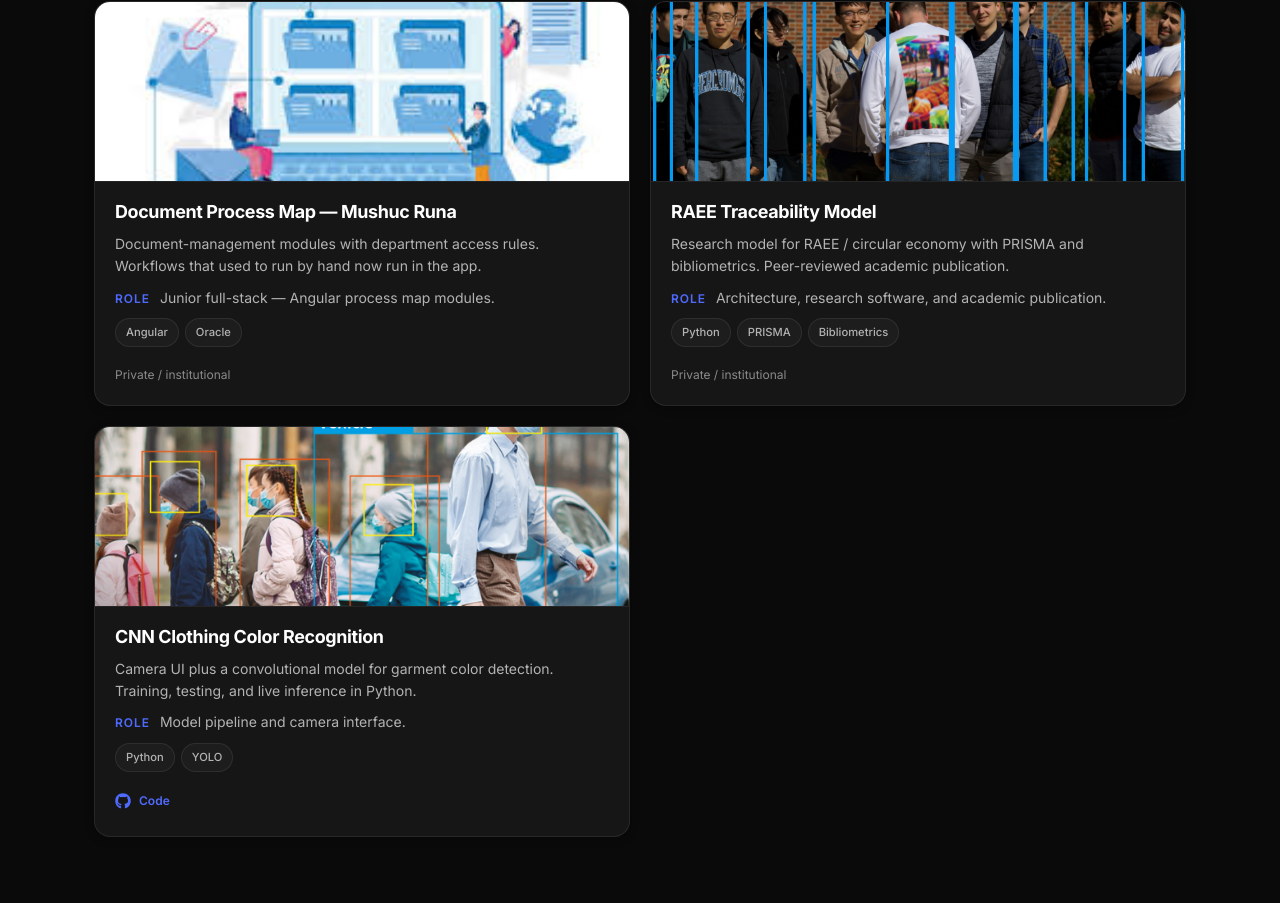
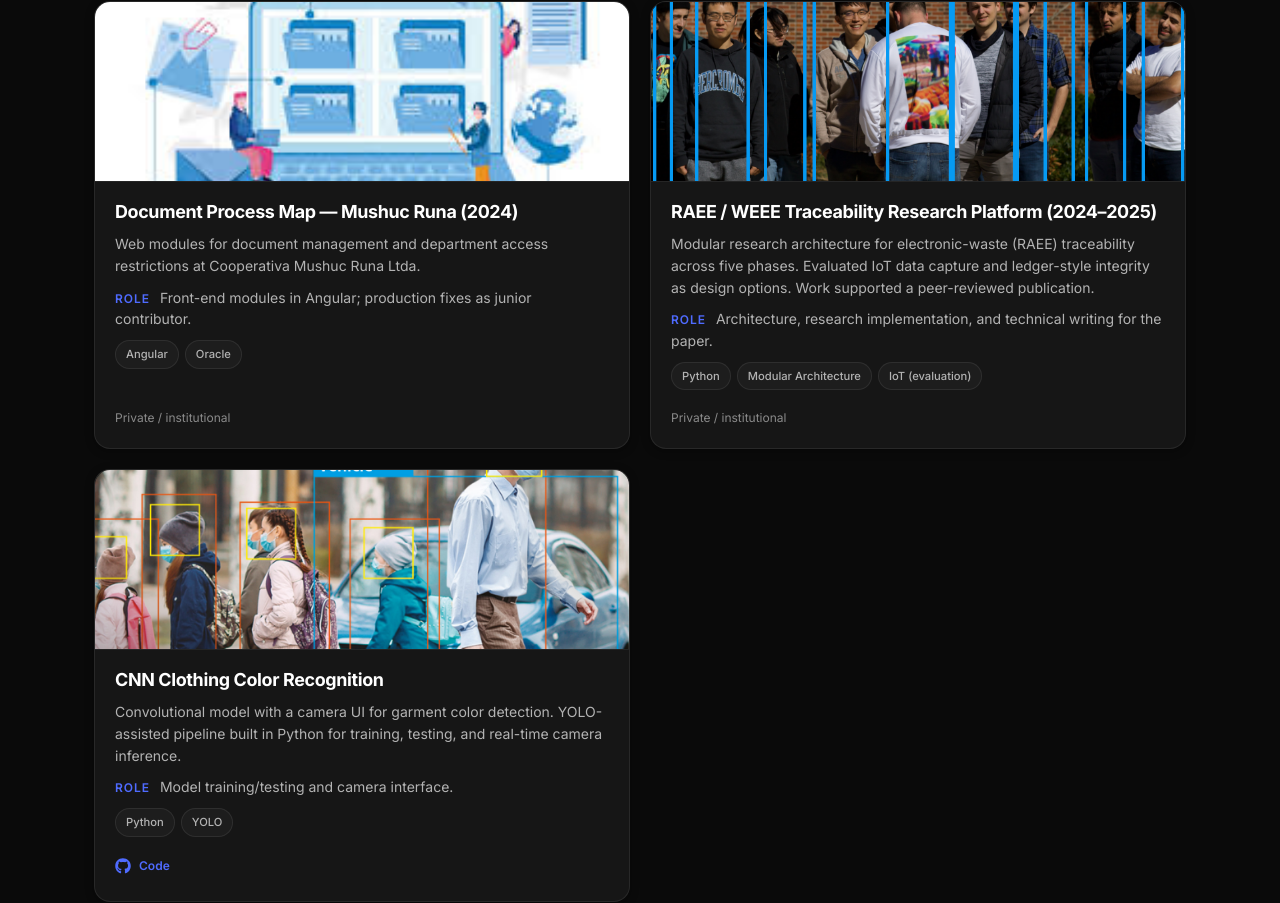
Before and after one commit to DemoAnge/profileDef, a React (Vite) app: page / in a window 1280 px wide. Shown: the part 2217-3120 px from the top of the page. Built offline with nearby package versions, Linux system fonts and the light colour scheme.

Commit message:
content: restore extras certs and project copy

```diff
--- a/src/components/Extras/Extras.jsx
+++ b/src/components/Extras/Extras.jsx
@@ -1,14 +1,21 @@
 import { useCallback, useEffect, useId, useRef, useState } from "react"
 import "./Extras.css"
+import cert1 from "../../assets/certificate/auditor.png"
+import cert2 from "../../assets/certificate/iaelements.png"
 import cert3 from "../../assets/certificate/tecnic.png"
 import cert4 from "../../assets/certificate/redes.png"
+import cert5 from "../../assets/certificate/eticalhac.png"
+import cert6 from "../../assets/certificate/hack.png"
 import { useI18n } from "../../i18n/LanguageContext"
 
-// CV ATS 2026 certs with image assets in repo. Python Essentials 2 + PETI
-// are named in i18n but omitted here (no certificate images available).
+// Certs with image assets in repo. pythonEssentials + peti stay i18n-only (no blank cards).
 const certs = [
+  { id: "iso27001", img: cert1 },
+  { id: "elementsAi", img: cert2 },
   { id: "sudenTech", img: cert3 },
   { id: "sudenNet", img: cert4 },
+  { id: "ethicalHacking", img: cert5 },
+  { id: "hackingWifi", img: cert6 },
 ]
 
 const FOCUSABLE =
--- a/src/data/projects.js
+++ b/src/data/projects.js
@@ -26,7 +26,7 @@ const projects_data = [
   },
   {
     id: "raee",
-    technologies: ["Python", "PRISMA", "Bibliometrics"],
+    technologies: ["Python", "Modular Architecture", "IoT (evaluation)"],
     img: [network2],
     url: "",
   },
--- a/src/i18n/dictionary.js
+++ b/src/i18n/dictionary.js
@@ -56,22 +56,22 @@ export const dictionary = {
           participation: "Full-stack — React, Django, MySQL, Tailwind, RESTful API, Python.",
         },
         mushuc: {
-          title: "Document Process Map — Mushuc Runa",
+          title: "Document Process Map — Mushuc Runa (2024)",
           description:
-            "Document-management modules with department access rules. Workflows that used to run by hand now run in the app.",
-          participation: "Junior full-stack — Angular process map modules.",
+            "Web modules for document management and department access restrictions at Cooperativa Mushuc Runa Ltda.",
+          participation: "Front-end modules in Angular; production fixes as junior contributor.",
         },
         raee: {
-          title: "RAEE Traceability Model",
+          title: "RAEE / WEEE Traceability Research Platform (2024–2025)",
           description:
-            "Research model for RAEE / circular economy with PRISMA and bibliometrics. Peer-reviewed academic publication.",
-          participation: "Architecture, research software, and academic publication.",
+            "Modular research architecture for electronic-waste (RAEE) traceability across five phases. Evaluated IoT data capture and ledger-style integrity as design options. Work supported a peer-reviewed publication.",
+          participation: "Architecture, research implementation, and technical writing for the paper.",
         },
         cnn: {
           title: "CNN Clothing Color Recognition",
           description:
-            "Camera UI plus a convolutional model for garment color detection. Training, testing, and live inference in Python.",
-          participation: "Model pipeline and camera interface.",
+            "Convolutional model with a camera UI for garment color detection. YOLO-assisted pipeline built in Python for training, testing, and real-time camera inference.",
+          participation: "Model training/testing and camera interface.",
         },
       },
     },
@@ -137,7 +137,7 @@ export const dictionary = {
       kicker: "Extras",
       title: "Certificates",
       accent: "& credentials",
-      sub: "Training aligned with the ATS CV 2026.",
+      sub: "SUDEN, Cisco, PETI, and imaged credentials — security, networking, AI, and technical training.",
       close: "Close certificate",
       view: "View certificate",
       items: {
@@ -146,7 +146,7 @@ export const dictionary = {
         pythonEssentials: "Python Essentials 2 — Cisco (2024)",
         peti: "PETI",
         elementsAi: "Elements of AI",
-        iso27001: "ISO 27001 Auditor",
+        iso27001: "Auditor ISO 27001",
         ethicalHacking: "Ethical Hacking",
         hackingWifi: "Hacking Wi-Fi",
       },
@@ -234,22 +234,22 @@ export const dictionary = {
           participation: "Full-stack — React, Django, MySQL, Tailwind, API RESTful, Python.",
         },
         mushuc: {
-          title: "Mapa de procesos documentales — Mushuc Runa",
+          title: "Mapa de procesos documentales — Mushuc Runa (2024)",
           description:
-            "Módulos de gestión documental con reglas de acceso por departamento. Lo que antes iba a mano ahora corre en la aplicación.",
-          participation: "Full-stack junior: Mapa de Proceso en Angular.",
+            "Módulos web para gestión documental y restricciones de acceso por departamento en Cooperativa Mushuc Runa Ltda.",
+          participation: "Módulos front-end en Angular; correcciones en producción como colaborador junior.",
         },
         raee: {
-          title: "Modelo de trazabilidad RAEE",
+          title: "Plataforma de investigación de trazabilidad RAEE / WEEE (2024–2025)",
           description:
-            "Modelo de investigación RAEE / economía circular con PRISMA y bibliometría. Publicación académica con revisión de pares.",
-          participation: "Arquitectura, software de investigación y publicación académica.",
+            "Arquitectura de investigación modular para la trazabilidad de residuos de aparatos eléctricos y electrónicos (RAEE) en cinco fases. Se evaluaron la captura de datos IoT y la integridad tipo ledger como opciones de diseño. El trabajo respaldó una publicación con revisión de pares.",
+          participation: "Arquitectura, implementación de investigación y redacción técnica del artículo.",
         },
         cnn: {
           title: "Reconocimiento de color en prendas (CNN)",
           description:
-            "Interfaz de cámara y modelo convolucional para detectar el color de una prenda. Entrenamiento, prueba e inferencia en vivo en Python.",
-          participation: "Pipeline del modelo e interfaz de cámara.",
+            "Modelo convolucional con interfaz de cámara para detectar el color de prendas. Pipeline asistido por YOLO en Python para entrenamiento, prueba e inferencia en tiempo real con cámara.",
+          participation: "Entrenamiento/prueba del modelo e interfaz de cámara.",
         },
       },
     },
@@ -315,7 +315,7 @@ export const dictionary = {
       kicker: "Extras",
       title: "Certificados",
       accent: "y credenciales",
-      sub: "Formación alineada con el CV ATS 2026.",
+      sub: "SUDEN, Cisco, PETI y credenciales con imagen — seguridad, redes, IA y formación técnica.",
       close: "Cerrar certificado",
       view: "Ver certificado",
       items: {
```
